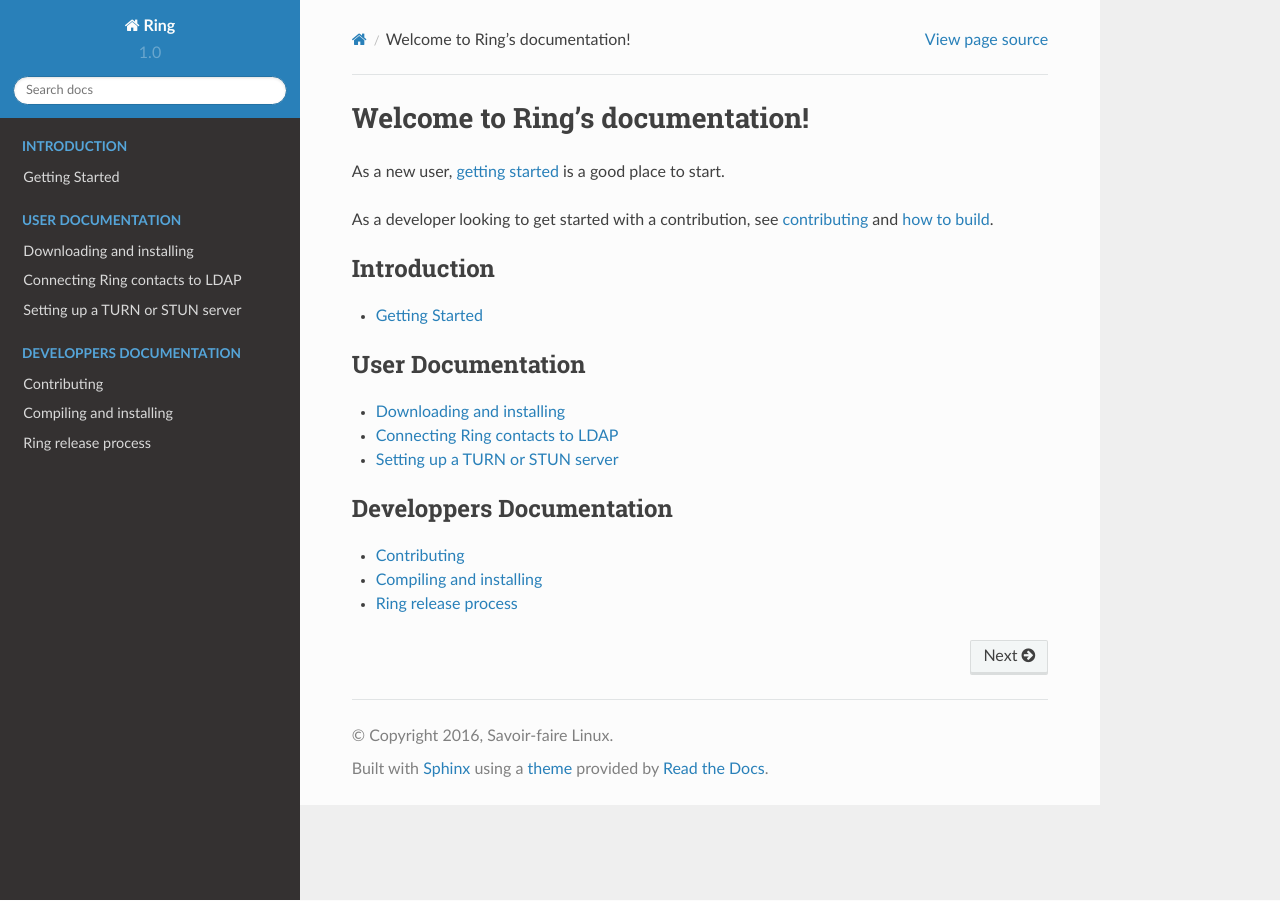
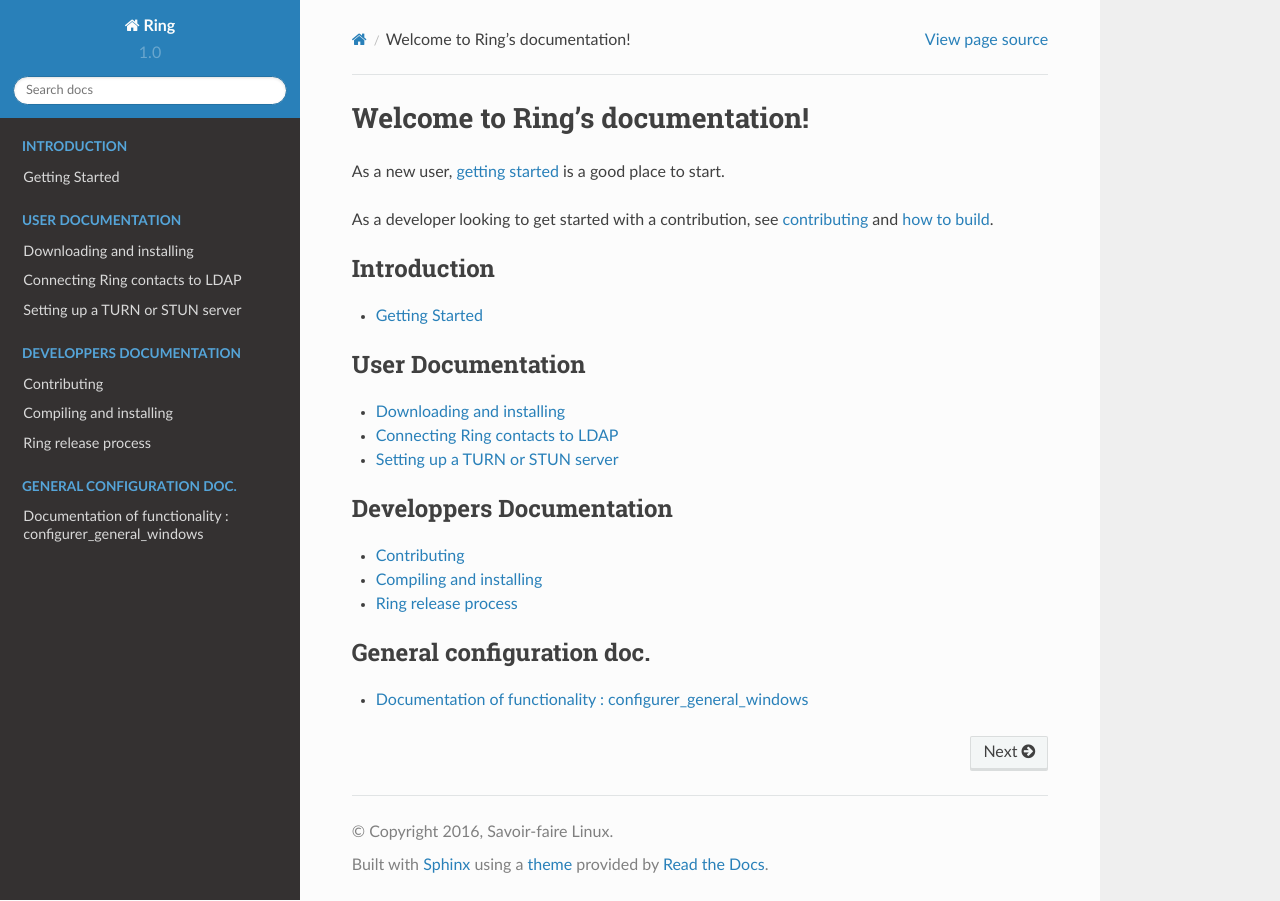
Before and after one commit to savoirfairelinux/jami-project, a Sphinx documentation site: the page built from docs/source/index.rst, in a window 1280 px wide. Built offline with Sphinx 7.4.7 and the Read the Docs theme 2.0.0, drawn with Linux system fonts in a browser that asks for light colours; some of the changed lines change nothing that is shown.

Commit message:
changes to general settings docs.
pour gitdir$...

Change-Id: I4bc5f8bb9ab4807aa68ab2cb1e50b5c268a1c50d

```diff
--- /dev/null
+++ b/docs/source/dev/log1000Doc/configurer_general_windows.rst
@@ -0,0 +1,50 @@
+Documentation of functionality : configurer_general_windows
+========================================================
+
+=======
+Profile
+=======
+
+.. image:: configurer_general_windows/profile.PNG
+
+Picture
+	Allow to change your profile picture.
+Name
+	Allow to modify your username.
+
+================
+History settings
+================
+
+.. image:: configurer_general_windows/historysettings.PNG
+
+Keep History for (days)
+	Allow to select the number of days for which the history is kept.
+Clear History
+	Button that, if pressed, history is immediatly cleared.
+
+==============
+Misc. settings
+==============
+
+.. image:: configurer_general_windows/miscellaneoussettings.PNG
+
+Keep minimized on close
+	Tickbox, if ticked, ring will minimized on close.
+Enable notifications
+	Tickbox, if ticked, notifications will be enabled.
+Launch Ring on Startup
+	Tickbox, if ticked, ring will launch on startup.
+Check for updates automatically
+	Tickbox, if ticked, ring will automatically check for update every "number of days given".
+
+===============
+Record Settings
+===============
+
+.. image:: configurer_general_windows/recordsettings.PNG
+
+Save in
+	Folder in which recordings will be saved.
+Always record
+	Tickbox, if ticked, ring will always record your calls.
--- a/docs/source/index.rst
+++ b/docs/source/index.rst
@@ -52,3 +52,10 @@
    :glob:
 
    dev/gnome-client/*
+
+.. toctree::
+   :caption: General configuration doc.
+   :maxdepth: 1
+   :glob:
+
+   dev/log1000Doc/*
```
Also changed, not shown: docs/source/dev/log1000Doc/configurer_general_windows/historysettings.PNG (added), docs/source/dev/log1000Doc/configurer_general_windows/miscellaneoussettings.PNG (added), docs/source/dev/log1000Doc/configurer_general_windows/profile.PNG (added), docs/source/dev/log1000Doc/configurer_general_windows/recordsettings.PNG (added).
